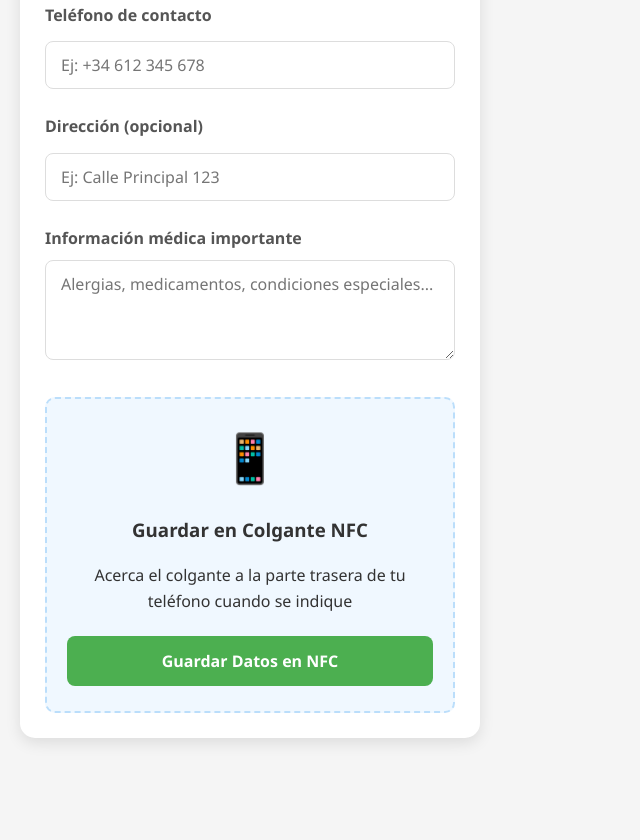
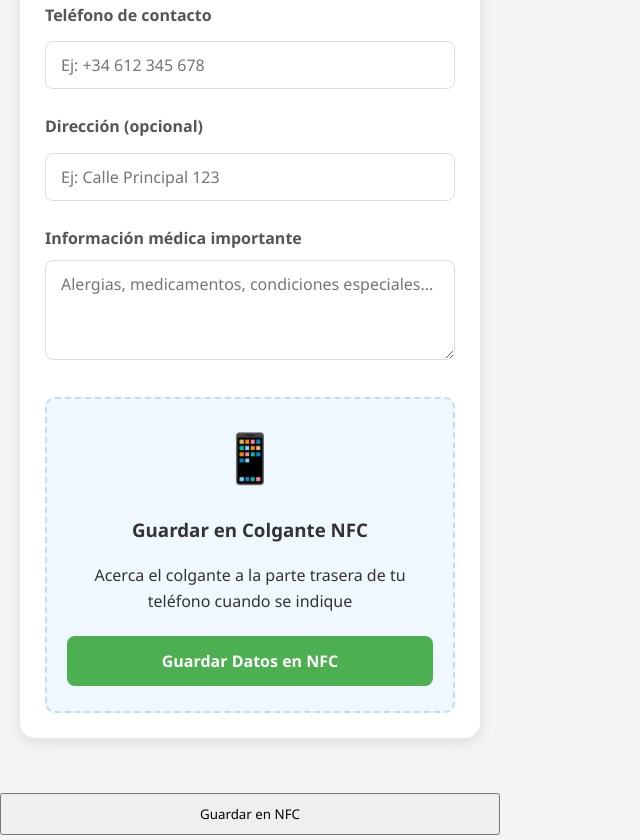
Before and after one commit to fenisonplay/infopet, a plain HTML site: page index.html in a window 1280 px wide. Shown: the part 677-1517 px from the top of the page, without its empty margins (0-640 px from the left). Before the commit the page ends 1465 px from the top, so only its background shows below. Drawn offline with Linux system fonts and the light colour scheme.

Commit message:
Update index.html

```diff
--- a/index.html
+++ b/index.html
@@ -320,5 +320,6 @@
     // Asigna la función al botón
     document.getElementById('saveBtn').addEventListener('click', saveToNfc);
 </script>
+    <button onclick="saveToNfc()">Guardar en NFC</button>
 </body>
 </html>
```
